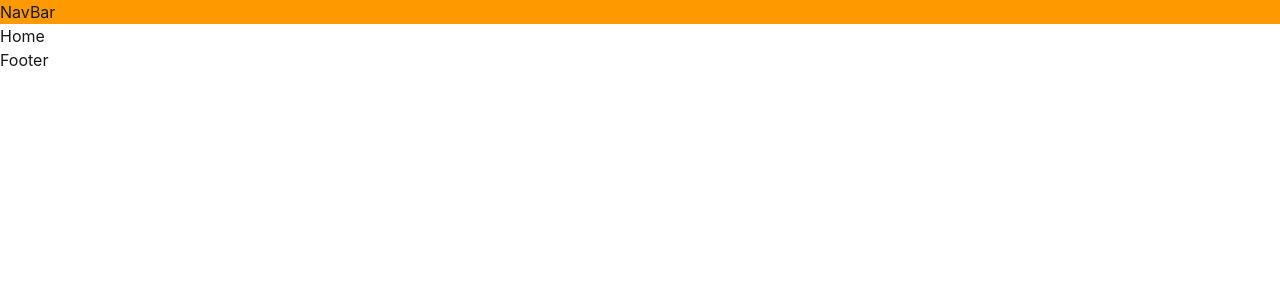
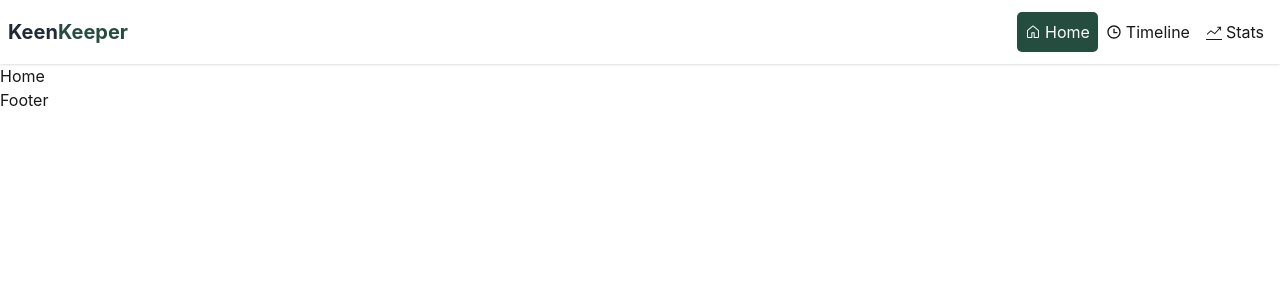
Before and after one commit to Ahmad-Said-2350/B13-A07, a React (Vite) app: page / in a window 1280 px wide. Shown: the top 300 px of the page. Built offline with nearby package versions, Linux system fonts and the light colour scheme.

Commit message:
NavBar finaly complete

```diff
--- a/src/components/NavBar.jsx
+++ b/src/components/NavBar.jsx
@@ -1,10 +1,47 @@
 import React from 'react';
+import { GoHome } from 'react-icons/go';
+import { RiTimeLine } from 'react-icons/ri';
+import { TfiStatsUp } from 'react-icons/tfi';
+import { NavLink } from 'react-router';
 
 const NavBar = () => {
+const links = <>
+<li><NavLink to={"/"} className={({isActive})=> `flex justify-center items-center gap-1 p-2  rounded-[5px] ${isActive ?"bg-[#244D3F] text-white " : "" }` }><GoHome />Home</NavLink></li>
+<li><NavLink to={'/Timeline'} className={({isActive})=> `flex justify-center items-center gap-1 p-2  rounded-[5px] ${isActive ?"bg-[#244D3F] text-white " : "" }` } > <RiTimeLine />Timeline</NavLink></li>
+    <li><NavLink to={'/Stats'} className={({isActive})=> `flex justify-center items-center gap-1 p-2  rounded-[5px] ${isActive ?"bg-[#244D3F] text-white " : "" }` } > <TfiStatsUp />Stats</NavLink>
+</li>
+</>
+
+
     return (
-        <div>
-            <h2 className=' bg-amber-500'>NavBar</h2>
-        </div>
+
+
+      <div className=' bg-base-100 shadow-sm'>
+ <div className="navbar container mx-auto ">
+  <div className="navbar-start">
+    <div className="dropdown">
+      <div tabIndex={0} role="button" className="btn btn-ghost lg:hidden">
+        <svg xmlns="http://www.w3.org/2000/svg" className="h-5 w-5" fill="none" viewBox="0 0 24 24" stroke="currentColor"> <path strokeLinecap="round" strokeLinejoin="round" strokeWidth="2" d="M4 6h16M4 12h8m-8 6h16" /> </svg>
+      </div>
+      <ul
+        tabIndex="-1"
+        className="menu menu-sm dropdown-content bg-base-100 rounded-box z-1 mt-3 w-52 p-2 shadow">
+        {links}
+      </ul>
+    </div>
+   <NavLink to={'/'} className=" text-[#1F2937] text-xl font-bold">Keen<span className=' text-[#244D3F]'>Keeper</span></NavLink>
+  </div>
+
+  <div className="navbar-end hidden lg:flex  ">
+    <NavLink to={"/"} className={({isActive})=> `flex justify-center items-center gap-1 p-2  rounded-[5px] ${isActive ?"bg-[#244D3F] text-white " : "" }` }><GoHome />Home</NavLink>
+<NavLink to={'/Timeline'} className={({isActive})=> `flex justify-center items-center gap-1 p-2  rounded-[5px] ${isActive ?"bg-[#244D3F] text-white " : "" }` } > <RiTimeLine />Timeline</NavLink>
+    <NavLink to={'/Stats'} className={({isActive})=> `flex justify-center items-center gap-1 p-2  rounded-[5px] ${isActive ?"bg-[#244D3F] text-white " : "" }` } > <TfiStatsUp />Stats</NavLink>
+
+
+  </div>
+</div>
+
+      </div>
     );
 };
 
--- /dev/null
+++ b/src/pages/Stats.jsx
@@ -0,0 +1,11 @@
+import React from 'react';
+
+const Stats = () => {
+    return (
+        <div>
+           Stats
+        </div>
+    );
+};
+
+export default Stats;
--- /dev/null
+++ b/src/pages/Timeline.jsx
@@ -0,0 +1,11 @@
+import React from 'react';
+
+const Timeline = () => {
+    return (
+        <div>
+           Timeline
+        </div>
+    );
+};
+
+export default Timeline;
--- a/src/routes/Route.jsx
+++ b/src/routes/Route.jsx
@@ -1,6 +1,8 @@
 import { createBrowserRouter } from "react-router";
 import RootLayout from "../root/RootLayout";
 import Home from "../pages/Home";
+import Timeline from "../pages/Timeline";
+import Stats from "../pages/Stats";
 
 export const router = createBrowserRouter([
 
@@ -9,7 +11,9 @@
     Component:RootLayout ,
     children: [
       { index: true, Component:Home  },
-      {  }]
+      { path:'/Timeline',Component:Timeline },
+      {path:"/Stats",Component:Stats}
+    ]
 
   },
 ]);
```
Also changed, not shown: src/assets/KeenKeeper.png (added).
